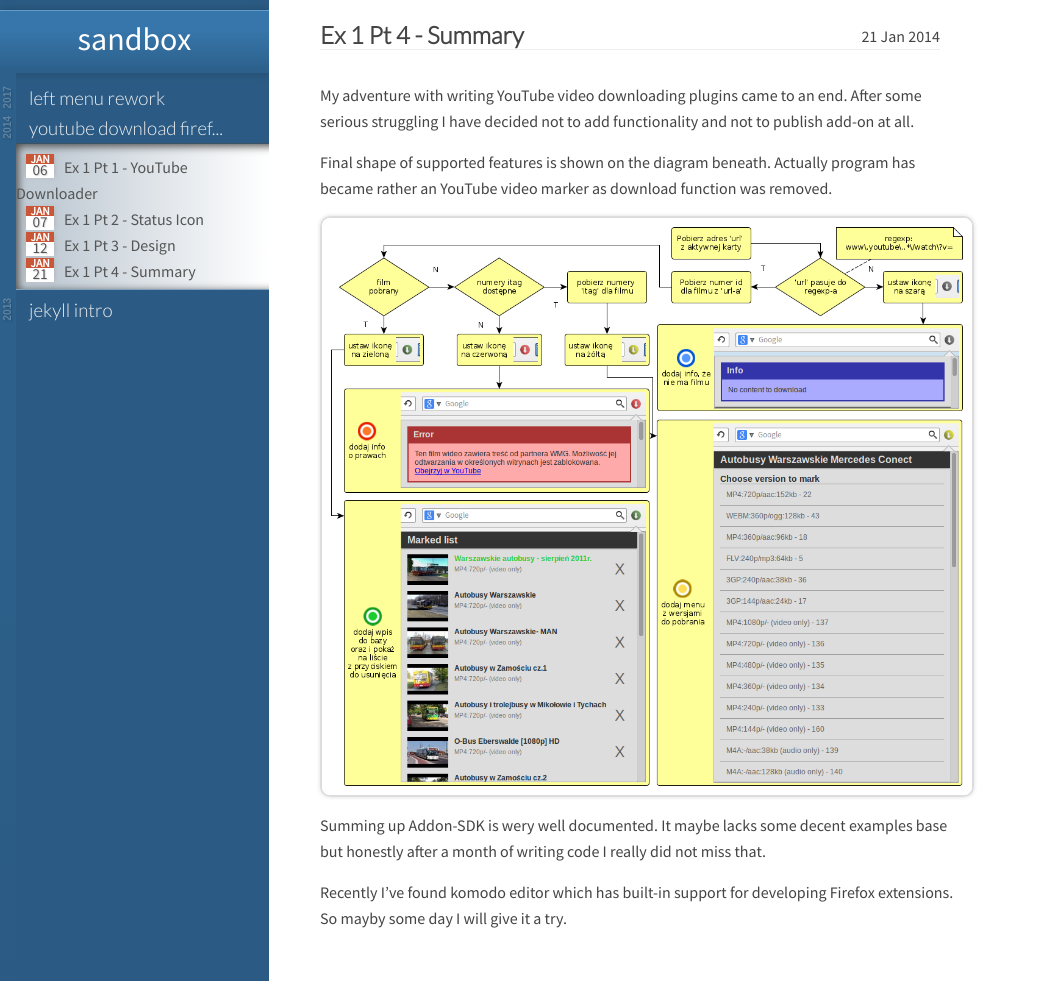
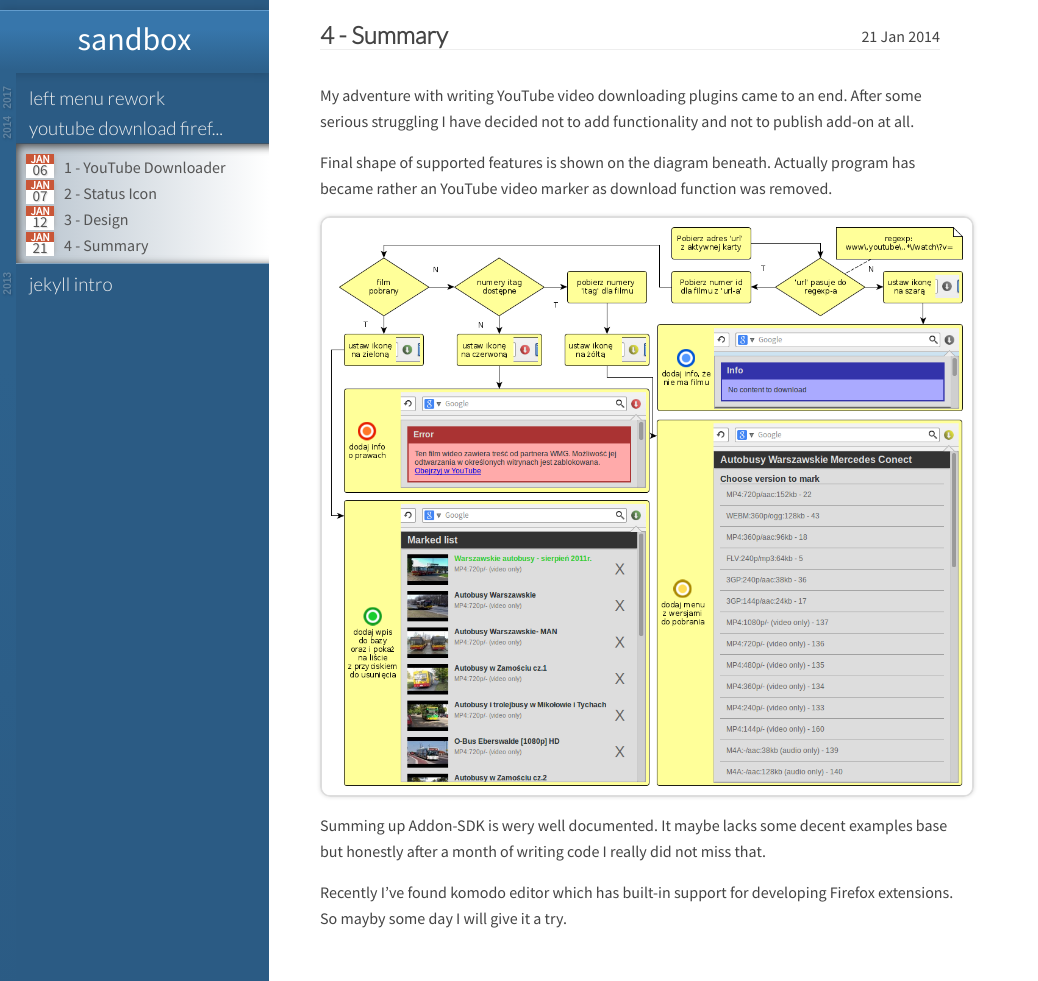
Before and after one commit to urobor/urobor.github.io, a Jekyll site: the page built from _posts/2014-01-21-ex-1-pt-4-summary.markdown, in a window 1280 px wide and 981 px high. Shown: the whole window, without its empty margins (0-1038 px from the left). Built offline with Jekyll 4.4.1, drawn with Linux system fonts in a browser that asks for light colours.

Commit message:
titles simplified

```diff
--- a/_posts/2014-01-06-ex-1-pt-1-YouTube-downloader.markdown
+++ b/_posts/2014-01-06-ex-1-pt-1-YouTube-downloader.markdown
@@ -1,6 +1,6 @@
 ---
 layout: post
-title:  "Ex 1 Pt 1 - YouTube Downloader"
+title:  "1 - YouTube Downloader"
 date:   2014-01-06 18:27:00
 tag: youtube-download-firefox-plugin
 ---
--- a/_posts/2014-01-07-ex-1-pt-2.markdown
+++ b/_posts/2014-01-07-ex-1-pt-2.markdown
@@ -1,6 +1,6 @@
 ---
 layout: post
-title:  "Ex 1 Pt 2 - Status Icon"
+title:  "2 - Status Icon"
 date:   2014-01-07 23:17:00
 tag: youtube-download-firefox-plugin
 ---
--- a/_posts/2014-01-12-ex-1-pt-3-design.markdown
+++ b/_posts/2014-01-12-ex-1-pt-3-design.markdown
@@ -1,6 +1,6 @@
 ---
 layout: post
-title:  "Ex 1 Pt 3 - Design"
+title:  "3 - Design"
 date:   2014-01-12 20:15:00
 tag: youtube-download-firefox-plugin
 ---
--- a/_posts/2014-01-21-ex-1-pt-4-summary.markdown
+++ b/_posts/2014-01-21-ex-1-pt-4-summary.markdown
@@ -1,6 +1,6 @@
 ---
 layout: post
-title:  "Ex 1 Pt 4 - Summary"
+title:  "4 - Summary"
 date:   2014-01-21 20:50:00
 tag: youtube-download-firefox-plugin
 ---
```
